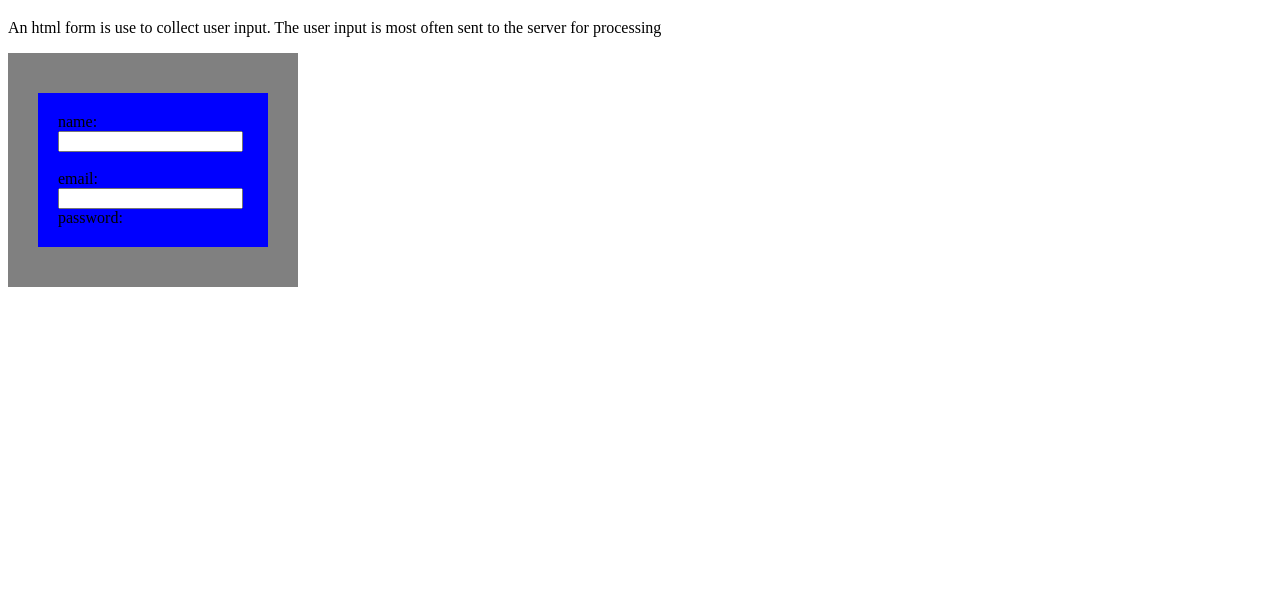
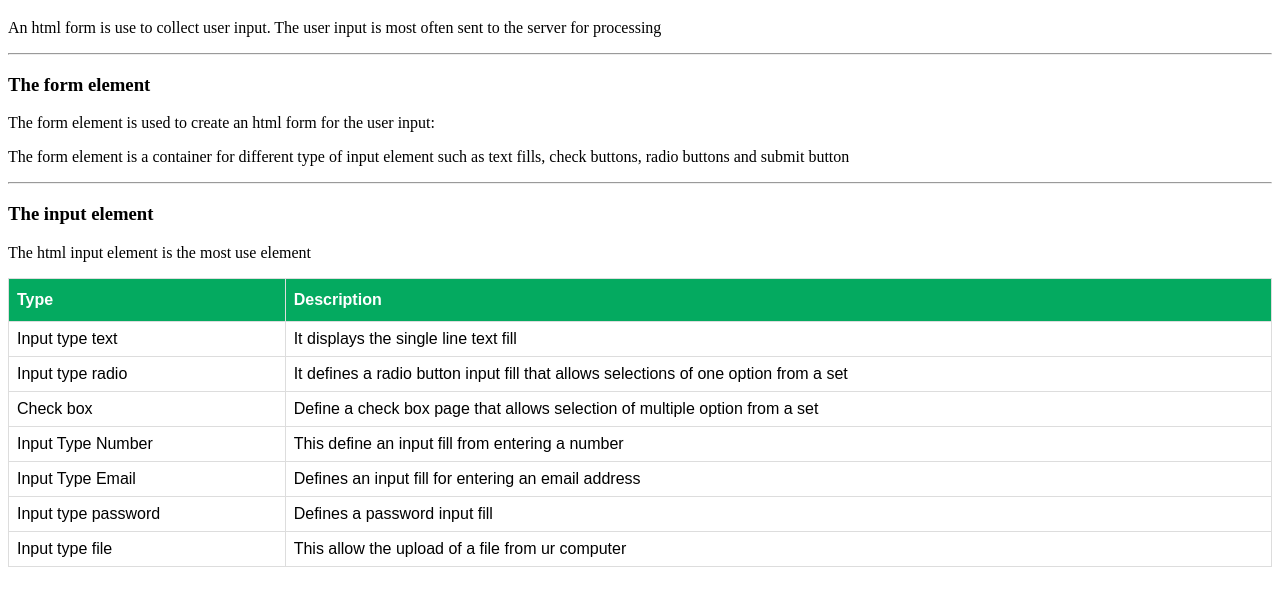
Before and after one commit to olasunkanmi2025/upssqfrontend_125, a plain HTML site: page week-3/css-forms/index.html in a window 1280 px wide. Shown: the part 61-666 px from the top of the page. Drawn offline with Linux system fonts and the light colour scheme.

Commit message:
made new changes

```diff
--- a/week-3/css-forms/index.html
+++ b/week-3/css-forms/index.html
@@ -5,38 +5,80 @@
     <meta name="viewport" content="width=device-width, initial-scale=1.0">
     <title>Css-forms</title>
     <style>
-        .container-grey{
-            background-color: grey;
-            width: 250px;
-            padding: 20px;
-
-
+        #inputelements{
+            font-family: Arial, Helvetica, sans-serif;
+            border-collapse: collapse;
+            width: 100%;
         }
-        .container-light-border-left{
-            background-color: blue;
-            padding: 20px;
-            margin: 20px 10px
+        #inputelements tr td{
+            border: 1px solid #dddddd;
+            padding: 8px;
+        }
+        #inputelements  th{
+            border: 1px solid #dddddd;
+            padding: 8px;
+        }
+        #inputelements  th{
+            padding-top: 12px;
+            padding-bottom: 12px;
+            text-align: left;
+            background-color: #04AA60;
+            color: white;
+        }
+        #inputelement tr:nth-child(even){
+            background-color: #f2f2f2;
+            padding: 8px;
+        }
+        #inputelements tr:hover{
+            background-color: #dddddd;
         }
     </style>
 </head>
 <body>
     <h1>Html Form</h1>
     <p>An html form is use to collect user input. The user input is most often sent to the server for processing </p>
-    <div class="container-grey">
-        <div class="container-light-border-left">
-            <form action="#" method="post">
-                <label for="name">name:</label>
-                <br>
-                <input type="text" id="name" name="name">
-                <br>
-                <br>
-                <label for="email">email:</label>
-                <br>
-                <input type="email" id="email" name="email">
-                <label for="password">password:</label>
-            </form>
-        </div>
-    </div>
+    <hr>
+    <h3>The form element</h3>
+    <p>The form element is used to create an html form for the user input: </p>
+    <p>The form  element is a container for different type of input element such as text fills, check buttons, radio buttons and submit button </p>
+    <hr>
+    <h3>The input element</h3>
+    <p>The html input element is the most use element</p>
+    <table id="inputelements">
+        <tr>
+            <th>Type</th>
+            <th>Description</th>
+        </tr>
+        <tr>
+            <td>Input type text</td>
+            <td>It displays the single line text fill</td>
+        </tr>
+        <tr>
+            <td>Input type radio</td>
+            <td>It defines a radio button input fill that allows selections of one option from a set</td>
+        </tr>
+        <tr>
+            <td>Check box</td>
+            <td>Define a check box page that allows selection of multiple option from a set</td>
+        </tr>
+        <tr>
+            <td>Input Type Number</td>
+            <td>This define an input fill from entering a number </td>
+        </tr>
+        <tr>
+            <td>Input Type Email</td>
+            <td>Defines an input fill for entering an email address</td>
+        </tr>
+        <tr>
+            <td>Input type password</td>
+            <td>Defines a password input fill</td>
+        </tr>
+        <tr>
+            <td>Input type file</td>
+            <td>This allow the upload of a file from ur computer</td>
+        </tr>
+    </table>
+
 
 </body>
 </html>
```
Also changed, not shown: week-3/css-forms/form.html (added, +47 -0 lines).
